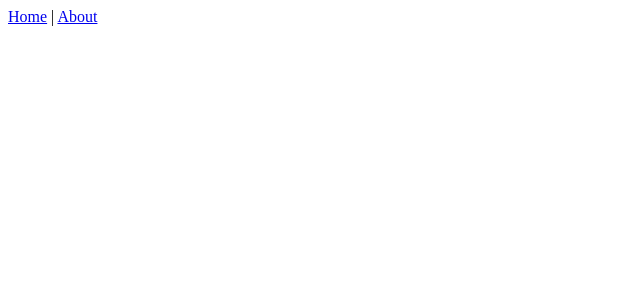
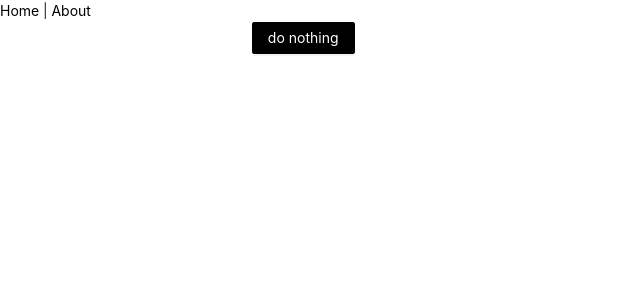
Before and after one commit to yudubs47/distraction, a React app: page / in a window 1280 px wide. Shown: the top 300 px of the page, without its empty margins (0-640 px from the left). Built offline with nearby package versions, Linux system fonts and the light colour scheme.

Commit message:
feat: 引入antd版本

```diff
--- a/index.global.less
+++ b/index.global.less
@@ -1,3 +1,6 @@
+@import '~antd/es/style/themes/default.less';
+@import '~antd/dist/antd.less';
+@import 'theme.less';
 .test {
   color: #ffffff;
 }
--- a/package.json
+++ b/package.json
@@ -1,5 +1,5 @@
 {
-  "name": "m3u8",
+  "name": "basis on antd",
   "version": "1.0.0",
   "description": "",
   "main": "index.js",
@@ -31,6 +31,7 @@
     "webpack-visualizer-plugin": "^0.1.11"
   },
   "dependencies": {
+    "antd": "^4.22.6",
     "dayjs": "^1.11.3",
     "react": "^18.2.0",
     "react-dom": "^18.2.0",
--- a/src/pages/Main/index.tsx
+++ b/src/pages/Main/index.tsx
@@ -1,4 +1,5 @@
 import React, { useState } from 'react'
+import { Button } from 'antd'
 import Nav from '@/components/Nav'
 import getDateTime from '@/util/getDateTime'
 import styles from './index.less'
@@ -10,6 +11,7 @@ export default () => {
       <Nav />
       <div className={`test ${styles.main} `} onClick={() => setDate(getDateTime())}>
         main日期时间: {day}
+        <Button type='primary'>do nothing</Button>
       </div>
     </>
   )
--- /dev/null
+++ b/theme.less
@@ -0,0 +1 @@
+@primary-color: #000000;
--- a/webpack.common.js
+++ b/webpack.common.js
@@ -39,7 +39,14 @@ module.exports = {
               }
             },
           },
-          "less-loader",
+          {
+            loader: "less-loader",
+            options: {
+              lessOptions: {
+                javascriptEnabled: true,
+              }
+            }
+          }
         ],
       },
       {
```
Also changed, not shown: 1 other file (tests, documents, lock files or other folders).
